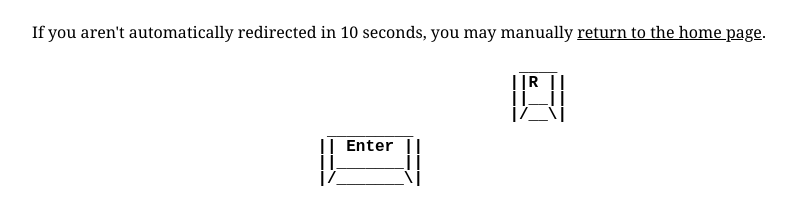
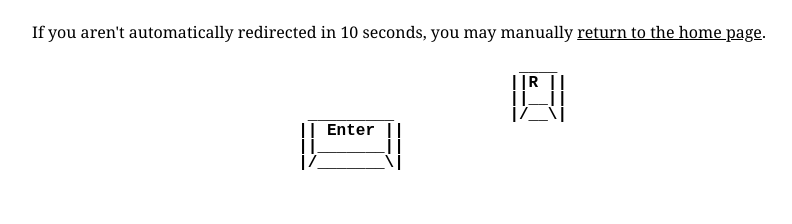
Before and after one commit to danehobrecht/danehobrecht.github.io, a plain HTML site: page 404.html in a window 1280 px wide. Shown: the part 352-576 px from the top of the page, without its empty margins (241-1033 px from the left). Drawn offline with Linux system fonts and the light colour scheme.

Commit message:
modified:   404.html

```diff
--- a/404.html
+++ b/404.html
@@ -85,11 +85,10 @@
                                  ____
                                 ||R ||
                                 ||__||
-                                |/__\|
-             _________
-            || Enter ||
-            ||_______||
-            |/_______\|                  </pre>
+           _________            |/__\|
+          || Enter ||
+          ||_______||
+          |/_______\|                    </pre>
 		</div>
 	</body>
 </html>
```
